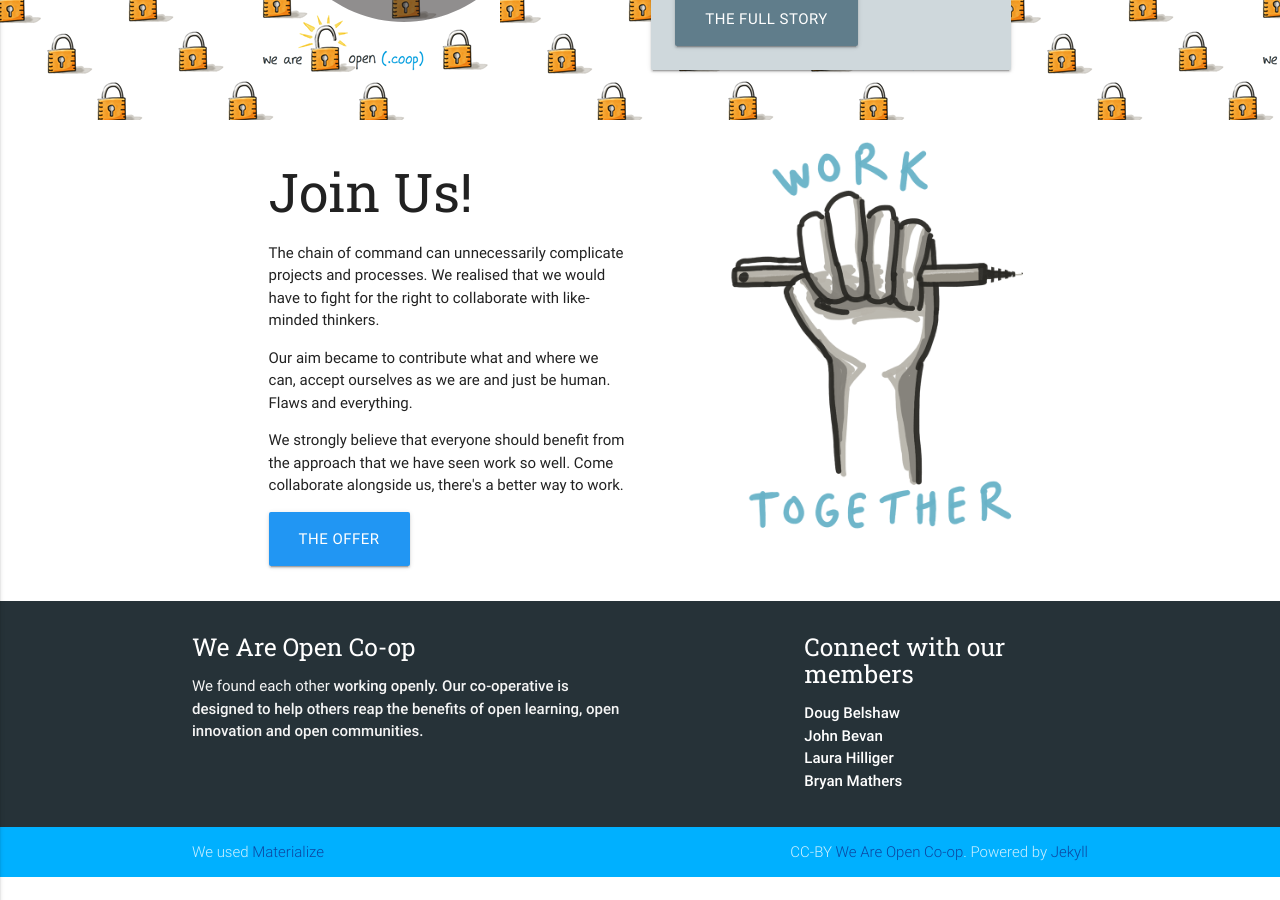
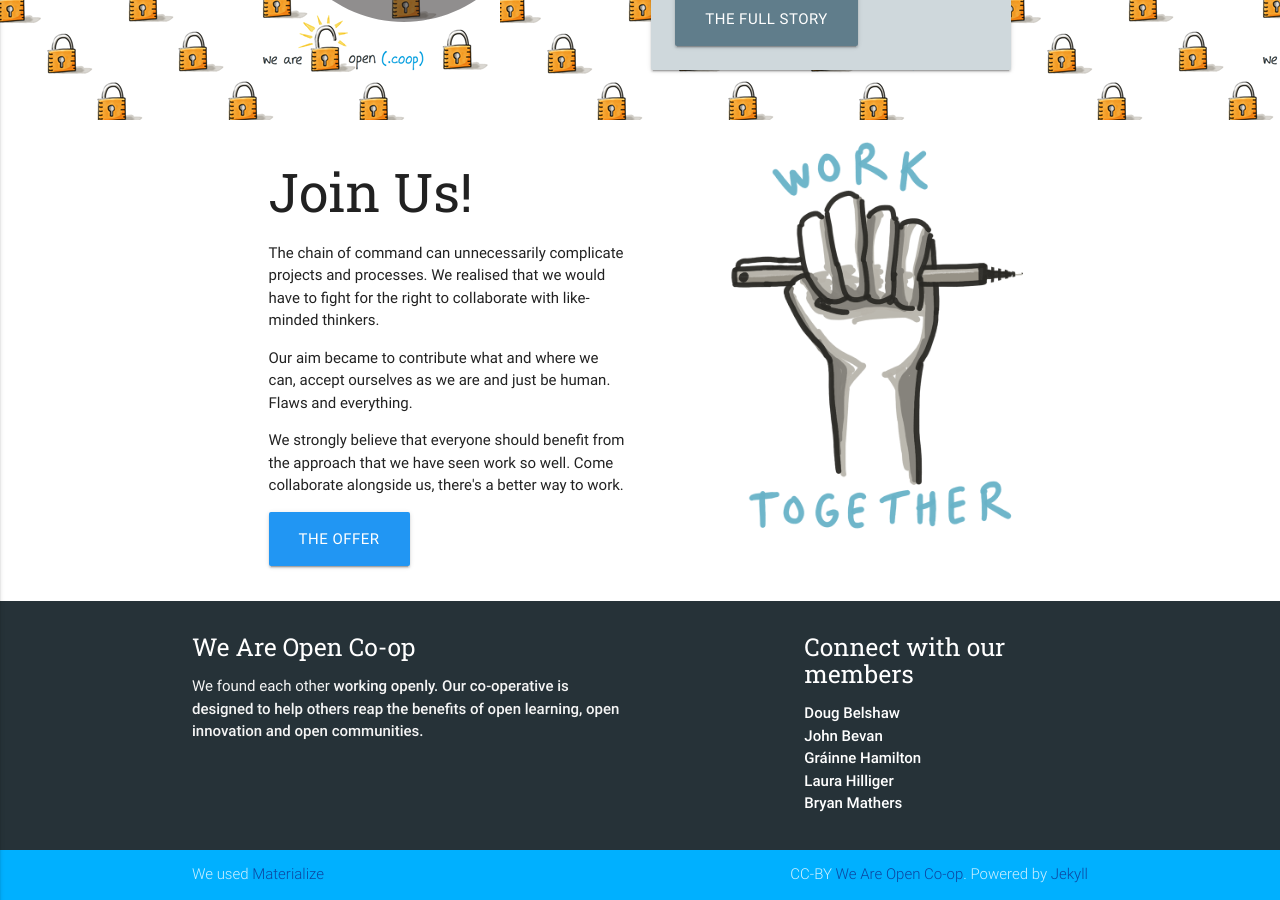
Before and after one commit to weareopen/staging, a Jekyll site: the page built from index.md, in a window 1280 px wide and 900 px high, scrolled down 1358 px. Built offline with Jekyll 4.4.1, drawn with Linux system fonts in a browser that asks for light colours; before the commit the page ends 2235 px from its top, so only the background shows below that.

Commit message:
Update footer.html

```diff
--- a/_includes/footer.html
+++ b/_includes/footer.html
@@ -10,6 +10,7 @@
           <ul>
             <li><a class="white-text" href="http://dougbelshaw.com">Doug Belshaw</a></li>
             <li><a class="white-text" href="http://bevangelist.co.uk!">John Bevan</a></li>
+            <li><a class="white-text" href="https://www.linkedin.com/in/gr%C3%A1inne-hamilton-9064559/">Gráinne Hamilton</a></li>
             <li><a class="white-text" href="http://laurahilliger.com">Laura Hilliger</a></li>
             <li><a class="white-text" href="http://visualthinkery.com">Bryan Mathers</a></li>
           </ul>
```
